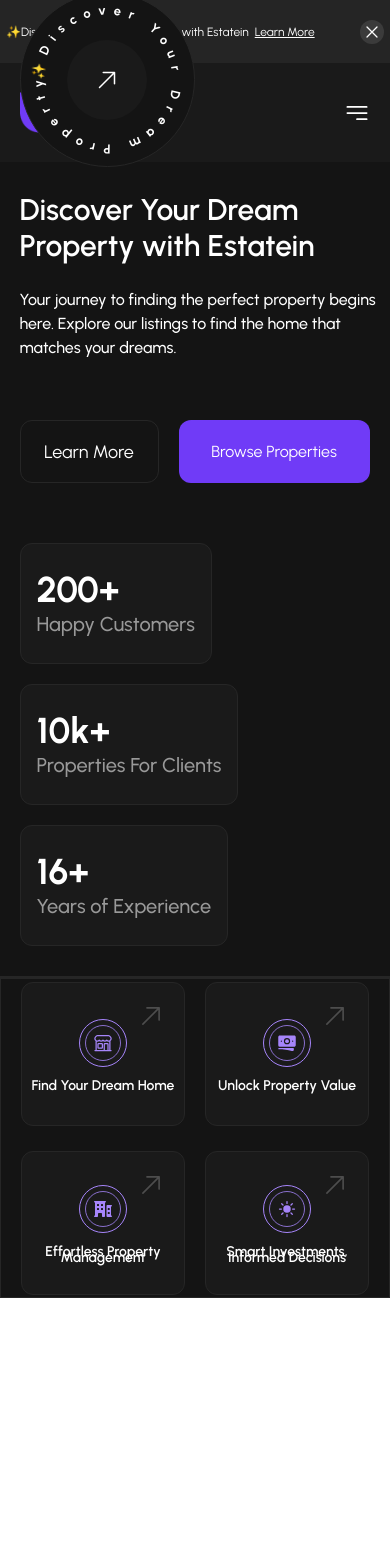
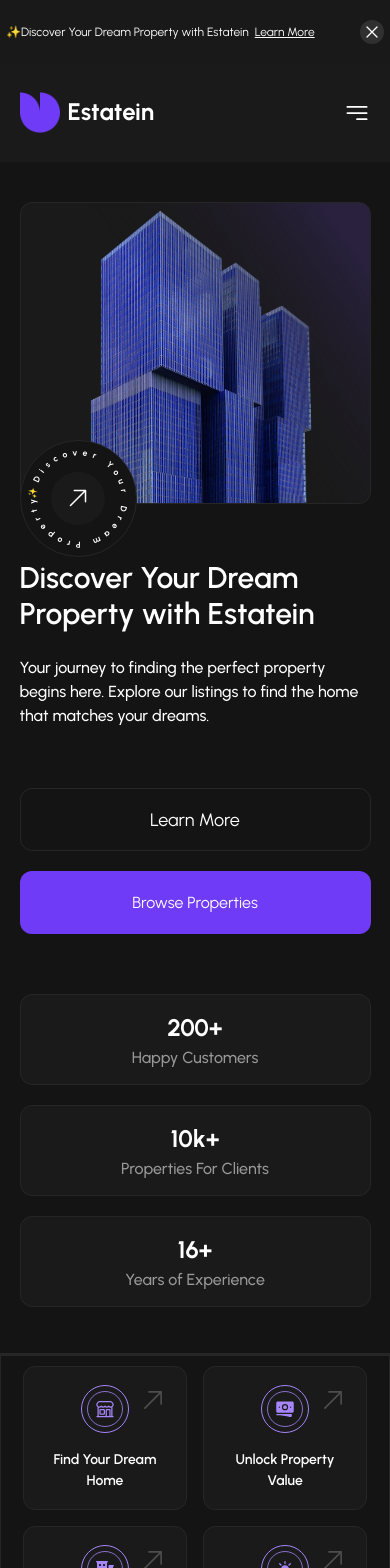
Before and after one commit to masrafi-000/Real-State-App, a Next.js app: page / in a window 390 px wide. Shown: the top 1568 px of the page. Before the commit the page ends 1298 px from the top, so only its background shows below. Built offline with nearby package versions, Linux system fonts and the light colour scheme.

Commit message:
hero responsive done

```diff
--- /dev/null
+++ b/Components/Home/FeaturedProperties/FeaturedProperties.tsx
@@ -0,0 +1,9 @@
+import React from 'react'
+
+const FeaturedProperties = () => {
+  return (
+    <div>FeaturedProperties</div>
+  )
+}
+
+export default FeaturedProperties
--- a/Components/Home/Hero/Hero.tsx
+++ b/Components/Home/Hero/Hero.tsx
@@ -3,11 +3,17 @@ import HeroCard from "./HeroCard";
 
 const Hero = () => {
   return (
-    <div className="w-full h-auto- bg-[var(--color-gray_08)] ">
+    <div className="w-full h-auto bg-[var(--color-gray_08)] ">
+      {/* Top Image Section */}
+
+      <div className="mt-10  min-w-[320px] min-h-[302px] sm:min-h-[400px] md:min-h-[500px] mx-[5%] border border-[var(--color-gray_15)] rounded-xl lg:hidden bg-[var(--color-gray_10)] bg-[url('/images/hero.png')] bg-no-repeat bg-cover bg-center mb-14  ">
+
+      </div>
+
       {/* text & image content */}
-      <div className="w-full h-auto grid grid-cols-1 lg:grid-cols-2 gap-[80px] bg-[var(--color-gray_08)]  ">
-        <div className="h-[814px] w-full  bg-[var(--color-gray_08)] pl-[5%] lg:pl-[10%] ">
-          <div className=" h-full w-full text-white flex items-start justify-center flex-col gap-[60px]">
+      <div className="w-full h-auto grid grid-cols-1 lg:grid-cols-2 gap-[80px] bg-[var(--color-gray_08)]   ">
+        <div className="h-auto w-full  bg-[var(--color-gray_08)] pl-[5%] pr-[5%] lg:pr-0 lg:pl-[10%] mb-2 ">
+          <div className=" h-full w-full text-white flex items-start justify-start lg:justify-center flex-col gap-[60px]">
             {/* heading */}
             <div className="relative">
               <div className="flex flex-col gap-6 ">
@@ -20,8 +26,9 @@ const Hero = () => {
                   dreams.
                 </p>
               </div>
-              <div className="absolute  -top-50 lg:top-0 lg:-right-40 h-[175px] w-[175px] rounded-full border-[1px] border-[var(--color-gray_15)] bg-[var(--color-gray_08)] flex items-center justify-center text-white ">
-                <div className="z-[10] h-20 w-20 flex items-center justify-center bg-[var(--color-gray_10)] rounded-full text-white ">
+              {/* circle */}
+              <div className="absolute -top-30 lg:top-0 lg:-right-35  xl:-right-40 size-[117px] lg:size-[129px]  xl:size-[175px] rounded-full border-[1px] border-[var(--color-gray_15)] bg-[var(--color-gray_08)] flex items-center justify-center text-white ">
+                <div className="z-[10] size-[53.18px] lg:size-[58.64px] xl:size-20 flex items-center justify-center bg-[var(--color-gray_10)] rounded-full text-white ">
                   <svg
                     xmlns="http://www.w3.org/2000/svg"
                     viewBox="0 0 24 24"
@@ -63,37 +70,39 @@ const Hero = () => {
               </div>
             </div>
             {/* buttons */}
-            <div className="flex gap-5">
+            <div className="flex gap-5 flex-col sm:flex-row w-full  ">
               <Link
                 href="/about"
-                className="text-white border-[1px] border-[var(--color-gray_15)] h-[63px] w-[139px] rounded-xl flex items-center justify-center cursor-pointer hover:outline-none hover:bg-purple-500 text-lg "
+                className="text-white border-[1px] border-[var(--color-gray_15)]   h-[63px]  sm:w-[139px] rounded-xl flex items-center justify-center cursor-pointer hover:outline-none hover:bg-purple-500 text-lg "
               >
                 Learn More
               </Link>
               <Link
-                className="text-white rounded-xl flex items-center justify-center h-[63px] w-[191px] bg-[var(--color-purple_60)] hover:bg-gray-950 "
+                className="text-white  h-[63px]  sm:w-[191px] rounded-xl flex items-center justify-center  bg-[var(--color-purple_60)] hover:bg-gray-950 "
                 href="/properties"
               >
                 Browse Properties
               </Link>
             </div>
             {/* interactivty card */}
-            <div className="flex flex-wrap gap-5 w-full">
-              <div className="flex  flex-col   items-start justify-center bg-[var(--color-gray_10)] border-[1px] border-[var(--color-gray_15)] rounded-xl h-[121px] px-4 py-6  ">
-                <h1 className="text-4xl font-bold leading-1.2">200+</h1>
-                <p className="text-xl  font-medium text-[var(--color-gray_60)] ">
+            <div className="flex flex-wrap gap-5 w-full  md:mb-0">
+              <div className="heroInteractiveCard ">
+                <h1 className="text-2xl md:text-3xl xl:text-4xl font-bold leading-[150%]">
+                  200+
+                </h1>
+                <p className=" text-base md:text-[16px]  xl:text-xl  font-medium leading-[150%] text-[var(--color-gray_60)] text-center ">
                   Happy Customers
                 </p>
               </div>
-              <div className="flex  flex-col  items-start justify-center bg-[var(--color-gray_10)] border-[1px] border-[var(--color-gray_15)] rounded-xl h-[121px]  px-4 py-6 ">
-                <h1 className="text-4xl font-bold leading-1.2">10k+</h1>
-                <p className="text-xl  font-medium text-[var(--color-gray_60)] ">
+              <div className="heroInteractiveCard ">
+                <h1 className="text-2xl md:text-3xl xl:text-4xl font-bold leading-[150%]">10k+</h1>
+                <p className="text-base md:text-[16px]  xl:text-xl  font-medium leading-[150%] text-[var(--color-gray_60)] text-center ">
                   Properties For Clients
                 </p>
               </div>
-              <div className="flex  flex-col  items-start justify-center bg-[var(--color-gray_10)] border-[1px] border-[var(--color-gray_15)] rounded-xl h-[121px]   px-4 py-6 ">
-                <h1 className="text-4xl font-bold leading-1.2">16+</h1>
-                <p className="text-xl  font-medium text-[var(--color-gray_60)] ">
+              <div className="heroInteractiveCard">
+                <h1 className="text-2xl md:text-3xl xl:text-4xl font-bold leading-[150%]">16+</h1>
+                <p className="text-base md:text-[16px]  xl:text-xl  font-medium leading-[150%] text-[var(--color-gray_60)] text-center ">
                   Years of Experience
                 </p>
               </div>
@@ -103,12 +112,14 @@ const Hero = () => {
         {/* Image Section */}
         <div className="hidden lg:flex items-end justify-center bg-[var(--color-gray_10)] h-[622px]  lg:h-[814px]  ">
           <div className="w-full h-full bg-[url('/images/hero.png')] bg-no-repeat bg-cover  object-cover "></div>
-          {/* <Image src="/images/hero.png" alt="hero" width={920} height={814} className="object-cover" /> */}
+
         </div>
       </div>
       {/* card */}
 
-      <HeroCard className="mt-0.5 w-full bg-[var(--color-gray_08)] h-[320px] border border-[var(--color-gray_15)] ring-2 ring-[var(--color-gray_15)]" />
+      <div className="mt-10 md:mt-0.5 p-[10px] lg:p-5  w-full h-auto bg-[var(--color-gray_08)] border border-[var(--color-gray_15)] ring-2 ring-[var(--color-gray_15)] ">
+        <HeroCard className="w-full h-auto bg-[var(--color-gray_08)] flex flex-wrap items-center justify-center gap-4 " />
+      </div>
     </div>
   );
 };
--- a/Components/Home/Hero/HeroCard.tsx
+++ b/Components/Home/Hero/HeroCard.tsx
@@ -5,7 +5,7 @@ type Props = {
 const HeroCard = ({ className }: Props) => {
   return (
     <div
-      className={`${className} flex flex-wrap items-center justify-center gap-5 `}
+      className={`${className}  `}
     >
       {/* 1st Card  */}
       <div className="relative flex flex-col items-center justify-center gap-4 bg-[var(--color-gray_10)] border border-[var(--color-gray_15)]  h-[144px] w-[164px] lg:h-[160px] lg:w-[347px] 2xl:h-[212px]  2xl:w-[455px]  rounded-xl ">
@@ -29,7 +29,7 @@ const HeroCard = ({ className }: Props) => {
           </div>
         </div>
         {/* content */}
-        <h1 className="text-sm lg:text-base 2xl:text-xl font-semibold 2xl:font-medium leading-1.5 text-white text-center">
+        <h1 className="text-sm lg:text-base 2xl:text-xl font-semibold 2xl:font-medium leading-[150%] text-white text-center w-[136px] lg:w-auto ">
           Find Your Dream Home
         </h1>
         {/* button */}
@@ -72,7 +72,7 @@ const HeroCard = ({ className }: Props) => {
           </div>
         </div>
         {/* content */}
-        <h1 className="text-sm lg:text-base 2xl:text-xl font-semibold 2xl:font-medium leading-1.5 text-white text-center">
+        <h1 className="text-sm lg:text-base 2xl:text-xl font-semibold 2xl:font-medium leading-[150%] text-white text-center w-[136px] lg:w-auto ">
           Unlock Property Value
         </h1>
         {/* button */}
@@ -113,7 +113,7 @@ const HeroCard = ({ className }: Props) => {
           </div>
         </div>
         {/* content */}
-        <h1 className="text-sm lg:text-base 2xl:text-xl font-semibold 2xl:font-medium leading-1.5 text-white text-center">
+        <h1 className="text-sm lg:text-base 2xl:text-xl font-semibold 2xl:font-medium leading-[150%] text-white text-center w-[136px] lg:w-auto ">
           Effortless Property Management
         </h1>
         {/* button */}
@@ -150,7 +150,7 @@ const HeroCard = ({ className }: Props) => {
           </div>
         </div>
         {/* content */}
-        <h1 className="text-sm lg:text-base 2xl:text-xl font-semibold 2xl:font-medium leading-1.5 text-white text-center">
+        <h1 className="text-sm lg:text-base 2xl:text-xl font-semibold 2xl:font-medium leading-[150%] text-white text-center w-[136px] lg:w-auto ">
           Smart Investments, Informed Decisions
         </h1>
         {/* button */}
--- a/Components/Home/Home.tsx
+++ b/Components/Home/Home.tsx
@@ -1,9 +1,11 @@
 import React from 'react'
 import Hero from './Hero/Hero'
+import Navbar from '../Navbar/Navbar'
 
 const Home = () => {
   return (
-    <div>
+    <div className="w-full h-auto bg-[var(--color-gray_08)] ">
+      <Navbar />
       <Hero />
     </div>
   )
--- a/Components/Navbar/NavbarMenu.tsx
+++ b/Components/Navbar/NavbarMenu.tsx
@@ -11,7 +11,7 @@ type Props = {
 };
 
 const NavbarMenu = ({ openNav }: Props) => {
-  const [isActive, setIsActive] = useState<number | null>(null);
+  const [isActive, setIsActive] = useState<number | null>(0);
 
   return (
     <div className=" w-full h-[99px]  bg-[var(--color-gray_10)] text-white ">
@@ -22,7 +22,7 @@ const NavbarMenu = ({ openNav }: Props) => {
           <p>Estatein</p>
         </Link>
         {/* menu */}
-        <div className="hidden md:flex items-center justify-center gap-10">
+        <div className="hidden md:flex items-center justify-center md:gap-6 lg:gap-10">
           {navbarItems.map((item) => (
             <Link
               key={item.name}
--- a/app/globals.css
+++ b/app/globals.css
@@ -1,27 +1,37 @@
 @import "tailwindcss";
 
-
 :root {
-        --color-absolute_black : #000000;
+  --color-absolute_black: #000000;
   --color-absolute_white: #ffffff;
-        --color-purple_60: #703BF7;
-        --color-purple_65: #1A64FF;
-        --color-purple_70: #FF9533;
-        --color-purple_75: #A685FA;
-        --color-purple_90: #FFE4CC;
-        --color-purple_95: #FFF1E5;
-        --color-purple_97: #FFF7F0;
-        --color-purple_99: #FFFCFA;
-        --color-white_90: #E4E4E7;
-        --color-white_95: #F1F1F3;
-        --color-white_97: #F7F7F8 ;
-        --color-white_99: #FCFCFD;
+  --color-purple_60: #703bf7;
+  --color-purple_65: #1a64ff;
+  --color-purple_70: #ff9533;
+  --color-purple_75: #a685fa;
+  --color-purple_90: #ffe4cc;
+  --color-purple_95: #fff1e5;
+  --color-purple_97: #fff7f0;
+  --color-purple_99: #fffcfa;
+  --color-white_90: #e4e4e7;
+  --color-white_95: #f1f1f3;
+  --color-white_97: #f7f7f8;
+  --color-white_99: #fcfcfd;
   --color-gray_08: #141414;
-        --color-gray_10: #1A1A1A;
+  --color-gray_10: #1a1a1a;
   --color-gray_15: #262626;
   --color-gray_20: #333333;
-        --color-gray_30: #4D4D4D;
+  --color-gray_30: #4d4d4d;
   --color-gray_40: #666666;
-        --color-gray_50:  #808080;
+  --color-gray_50: #808080;
   --color-gray_60: #999999;
 }
+
+@theme {
+  --breakpoint-xs: 320px;
+
+}
+
+@layer components {
+  .heroInteractiveCard {
+    @apply flex  flex-col items-center   lg:items-start justify-center bg-[var(--color-gray_10)] border-[1px] border-[var(--color-gray_15)] rounded-xl px-4 py-4 md:px-5 md:py-[14px] xl:px-6 xl:py-4 w-full  sm:w-[173px]  md:w-[193px] xl:w-[240px] h-[91px] md:h-[99px] xl:h-[121px];
+  }
+}
--- a/app/layout.tsx
+++ b/app/layout.tsx
@@ -1,7 +1,6 @@
 import type { Metadata } from "next";
 import { Urbanist } from "next/font/google";
 import "./globals.css";
-import Navbar from "@/Components/Navbar/Navbar";
 
 const urbanist = Urbanist({
   weight: ["300", "400", "500", "600", "700", "800", "900"],
@@ -25,7 +24,7 @@ export default function RootLayout({
       <body
         className={`${urbanist.className} antialiased`}
       >
-        <Navbar />
+
         {children}
       </body>
     </html>
```
Also changed, not shown: Components/Navbar/NavbarAd.tsx (+7 -2 lines). Lines whose indentation alone changed are shown as unchanged.
